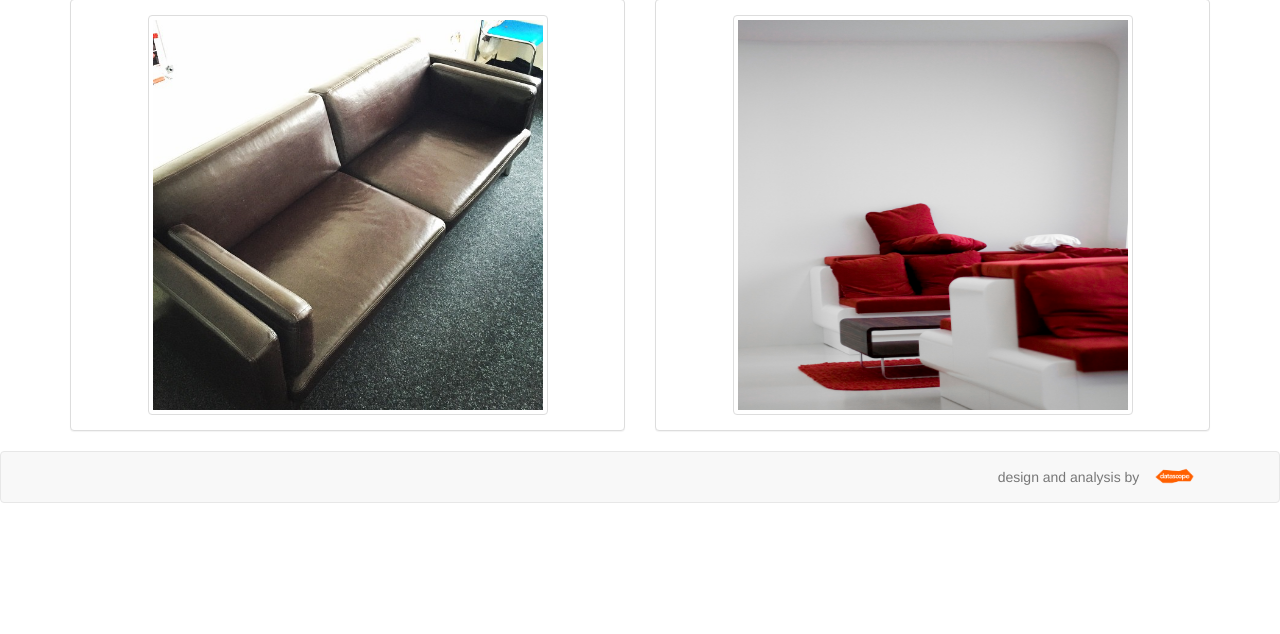
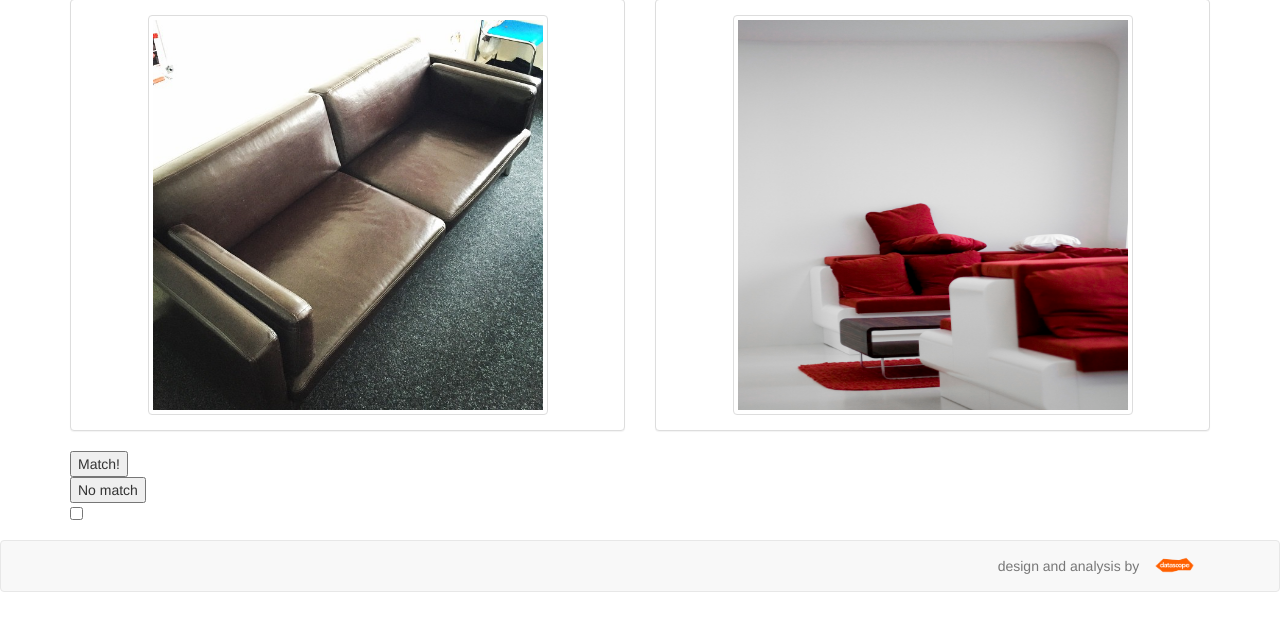
Before and after one commit to datascopeanalytics/DeepProduct, a Flask app: page /models in a window 1280 px wide. Shown: the part 166-800 px from the top of the page. Run offline with Flask 2, Linux system fonts and the light colour scheme; some libraries are stand-ins or nearby versions.

Commit message:
added buttons to couch tinder page; added a flashing message at the top for feedback in the base template

```diff
--- a/couch_tinder.py
+++ b/couch_tinder.py
@@ -4,8 +4,7 @@ import sqlite3
 import numpy as np
 
 from flask import Flask, request, session, g, redirect, url_for, abort, \
-	render_template, send_from_directory
-
+	render_template, send_from_directory, flash
 
 app = Flask(__name__)
 
@@ -19,7 +18,8 @@ Working idea is that this might be updated every time someone "swipes right" on
 UPLOAD FOLDER is what allows for random loading of couches on the index
  '''
 new_config = {'DATABASE': os.path.join(app.root_path, 'couch_tinder.db'),
-			  'INDEX_UPLOAD_FOLDER': 'Data/OpenImages/Couch'
+			  'INDEX_UPLOAD_FOLDER': 'Data/OpenImages/Couch',
+			  'SECRET_KEY': 'blue; no, yellow!'
 			  }
 app.config.update(new_config)
 
@@ -99,3 +99,16 @@ def models():
 	        }
 
 	return render_template('models.html', data = data)
+
+@app.route('/judgement', methods=['POST'])
+def judgement():
+	if request.method == 'POST':
+		print(request.form)
+		print(request.form['match'])
+		if 'flag' in request.form and request.form['flag']:
+			flash('You flagged this one, yo')
+		if request.form['match'] == 'Match!':
+			flash('You totally judged that couch matched')
+		else:
+			flash("You said those didn't match")
+	return redirect(url_for('models'))
--- a/templates/base.html
+++ b/templates/base.html
@@ -55,10 +55,14 @@
             </div>
         </nav>
         {% endblock nav %}
+        {% for message in get_flashed_messages() %}
+        <div class=flash>{{ message }}</div>
+        {% endfor %}
         <div id="main">
             {% block main %}
             {% endblock main %}
         </div>
+
         {% block footer %}
         <footer class="footer">
             <nav class="navbar navbar-default">
--- a/templates/models.html
+++ b/templates/models.html
@@ -40,5 +40,13 @@
       <div class="col-md-4 col-md-offset-4"> --><!--ADD BUTTON LINKING TO TINDER PAGE-->
 
   </div>
+
+  <form action="{{ url_for('judgement') }}" method=post class=my-button>
+      <dl>
+        <dd><input type=submit name='match' value='Match!'>
+        <dd><input type=submit name='match' value='No match'>
+        <dd><input type=checkbox name='flag'>
+      </dl>
+    </form>
 </div>
 {% endblock main %}
```
Also changed, not shown: static/css/index.css (+9 -0 lines).
